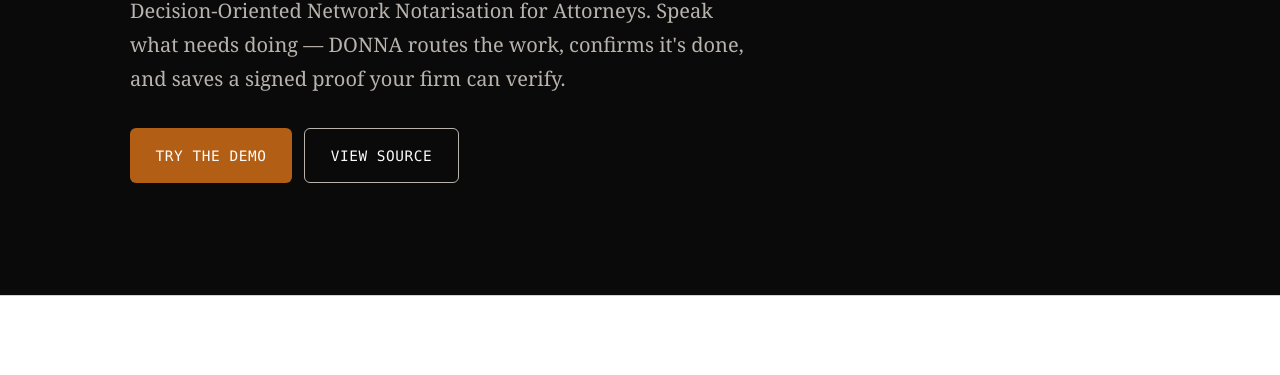
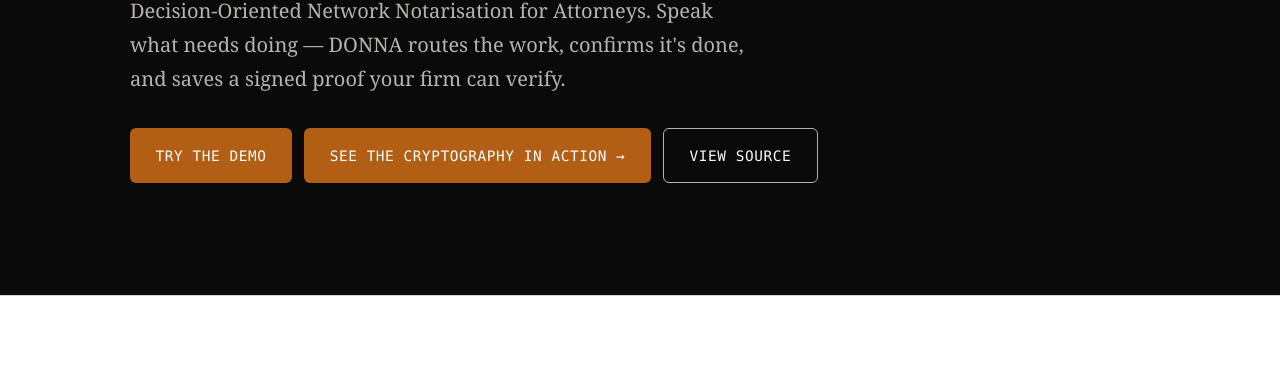
Before and after one commit to chiefofstaff-legal/donna, a plain HTML site: page web/index.html in a window 1280 px wide. Shown: the part 257-632 px from the top of the page. Drawn offline with Linux system fonts and the light colour scheme.

Commit message:
feat(widget): W4 apex CTA — 'See the cryptography in action →' linking /widget
Per council §Role 3 ratified design (hero-spot CTA, no iframe, link only).
Added as second btn-primary alongside existing 'Try the demo' (preserves
demo-hub link, widget gets dedicated hero CTA per council 'strongest demo
asset' framing). 'View source' remains ghost.

Primary Author: Laurie Scheepers

```diff
--- a/web/index.html
+++ b/web/index.html
@@ -128,6 +128,7 @@
     <p class="lede">Decision-Oriented Network Notarisation for Attorneys. Speak what needs doing — DONNA routes the work, confirms it's done, and saves a signed proof your firm can verify.</p>
     <div class="cta-row">
       <a class="btn btn-primary" href="/try/">Try the demo</a>
+      <a class="btn btn-primary" href="/widget">See the cryptography in action →</a>
       <a class="btn btn-ghost" href="https://github.com/chiefofstaff-legal/donna" rel="noopener">View source</a>
     </div>
   </div>
```
